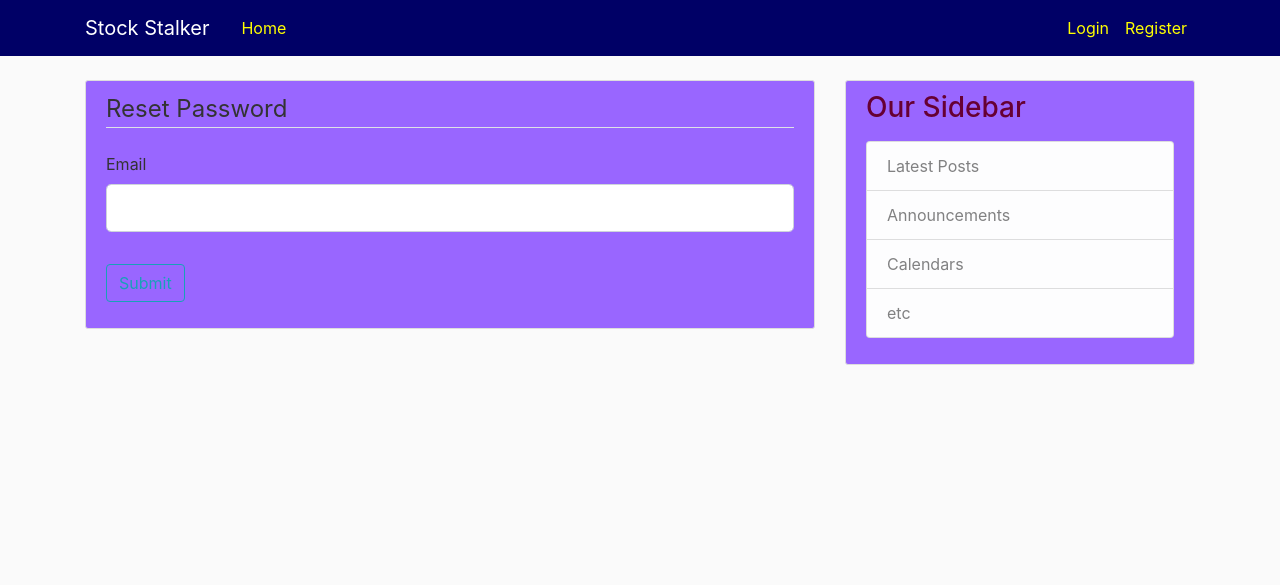
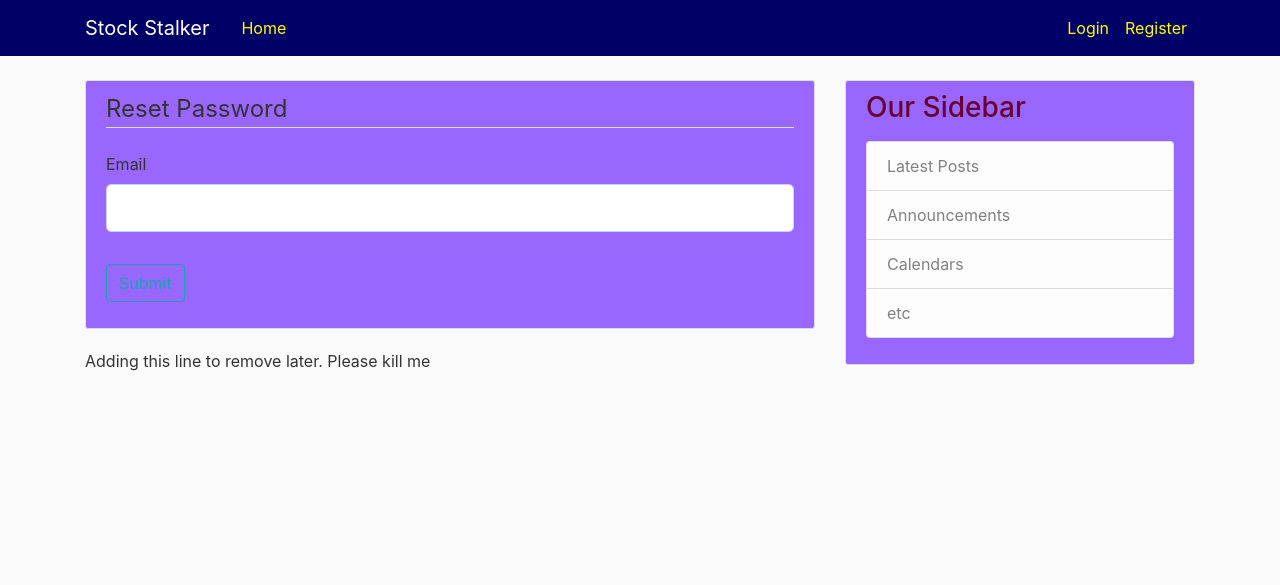
Before and after one commit to DhananjayAshok/FinancialWebsite, a Flask app: template website/templates/redeem_account.html in a window 1280 px wide. Shown: the top 585 px of the page. Run offline with Flask 2, Linux system fonts and the light colour scheme; the template is opened without the code that fills it: most values are stand-ins (such as "Sample title", 1, 10 or a date in 2020); form fields are guessed from the names that the template uses; some libraries are stand-ins or nearby versions.

```diff
--- a/website/templates/redeem_account.html
+++ b/website/templates/redeem_account.html
@@ -24,4 +24,6 @@
             </div>
         </form>
     </div>
+    Adding this line to remove later.
+    Please kill me
 {% endblock content %}
```
